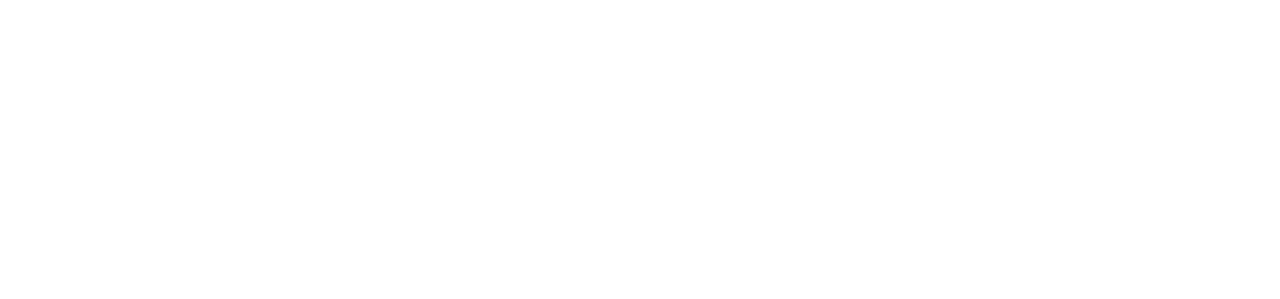
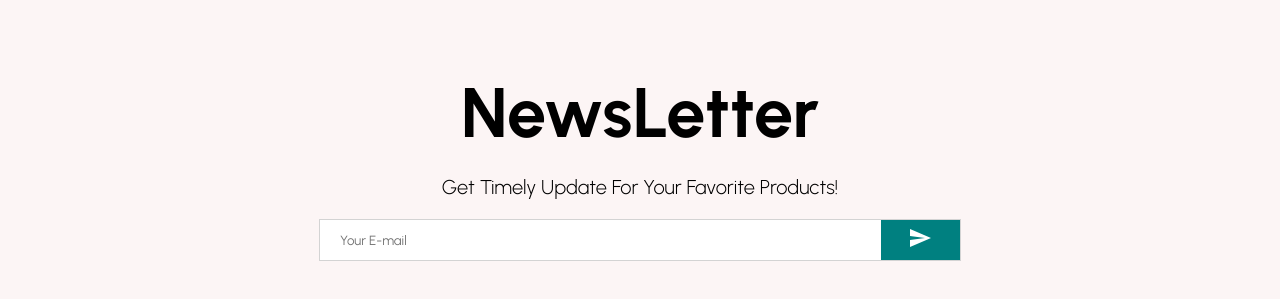
Before and after one commit to Madhur1707/E-Com-Api-and-Client, a React (Create React App) app: page / in a window 1280 px wide. Shown: the part 2331-2630 px from the top of the page. Before the commit the page ends 2256 px from the top, so only its background shows below. Built offline with nearby package versions, Linux system fonts and the light colour scheme.

Commit message:
NewsLetter

```diff
--- /dev/null
+++ b/src/components/NewsLetter.jsx
@@ -0,0 +1,57 @@
+import { Send } from "@mui/icons-material";
+import styled from "styled-components";
+
+const Container = styled.div`
+  height: 60vh;
+  background-color: #fcf5f5;
+  display: flex;
+  align-items: center;
+  justify-content: center;
+  flex-direction: column;
+`;
+const Title = styled.h1`
+  font-size: 70px;
+  margin-bottom: 20px;
+`;
+const Description = styled.div`
+  font-size: 20px;
+  font-weight: 300;
+  margin-bottom: 20px;
+`;
+const InputContainer = styled.div`
+  width: 50%;
+  height: 40px;
+  background-color: white;
+  display: flex;
+  border: 1px solid lightgray;
+  justify-content: space-between;
+`;
+
+const Input = styled.input`
+  border: none;
+  flex: 8;
+  padding-left: 20px;
+`;
+const Button = styled.button`
+  flex: 1;
+  border: none;
+  background-color: teal;
+  color: white;
+`;
+
+const NewsLetter = () => {
+  return (
+    <Container>
+      <Title>NewsLetter</Title>
+      <Description>Get Timely Update For Your Favorite Products!</Description>
+      <InputContainer>
+        <Input placeholder="Your E-mail" />
+        <Button>
+          <Send />
+        </Button>
+      </InputContainer>
+    </Container>
+  );
+};
+
+export default NewsLetter;
--- a/src/components/Product.jsx
+++ b/src/components/Product.jsx
@@ -67,6 +67,7 @@
 
 const Product = ({ item }) => {
   return (
+
     <Container>
       <Circle />
       <Image src={item.img} />
--- a/src/components/Products.jsx
+++ b/src/components/Products.jsx
@@ -1,8 +1,6 @@
 import styled from "styled-components"
 import Product from "./Product"
 import { popularProducts } from "../data"
-
-
 
 const Container = styled.div`
 padding: 20px;
--- a/src/pages/Home.jsx
+++ b/src/pages/Home.jsx
@@ -4,6 +4,8 @@
 import Slider from "../components/Slider";
 import Categories from "../components/Categories";
 import Products from "../components/Products";
+import NewsLetter from "../components/NewsLetter";
+
 
 const Home = () => {
   return (
@@ -13,6 +15,7 @@
       <Slider />
       <Categories />
       <Products />
+      <NewsLetter />
     </div>
   );
 };
```
